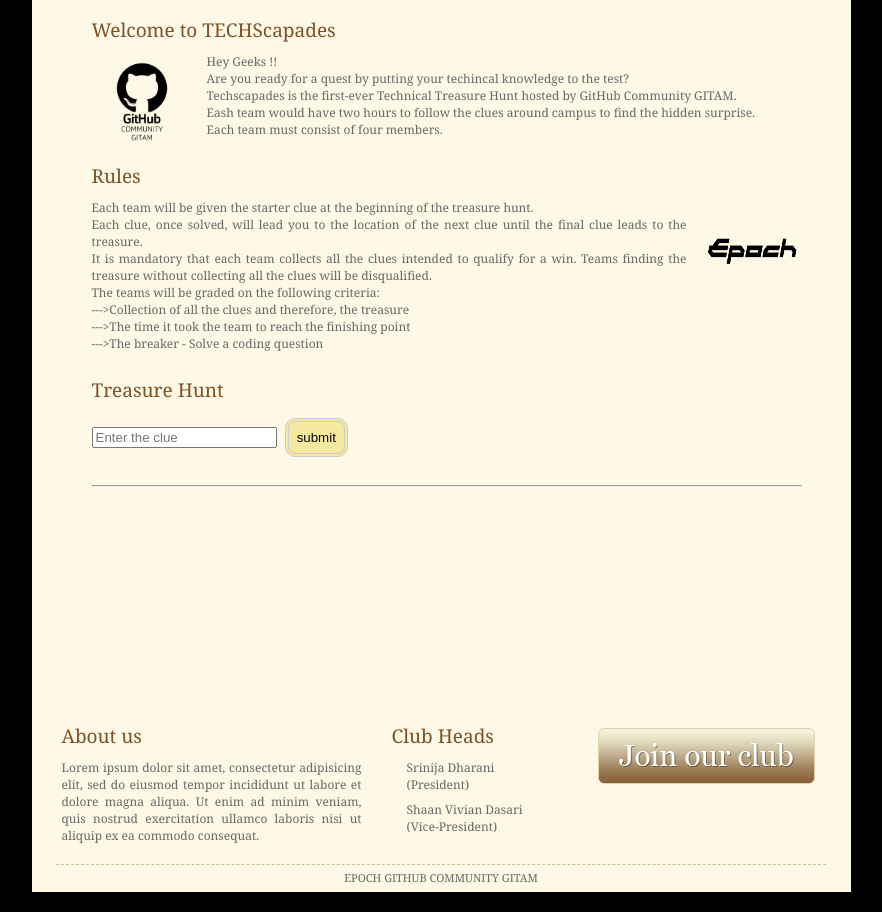
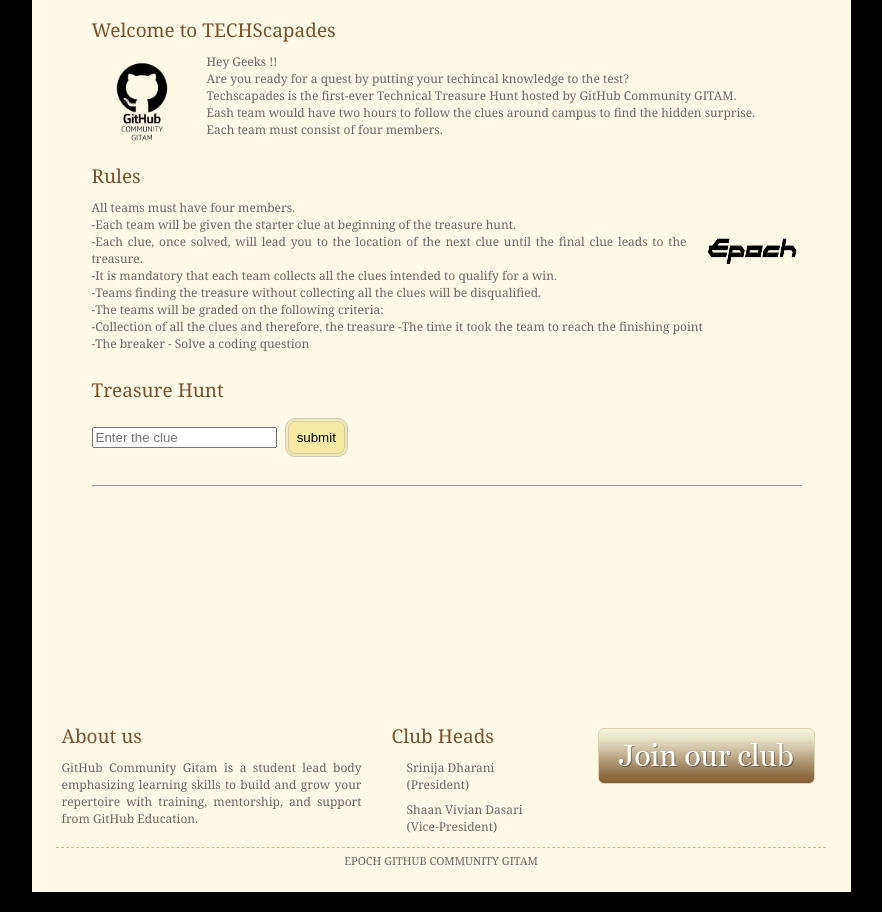
Before and after one commit to Mr-Jerry-Haxor/epoch-treasure-hunt, a plain HTML site: page index.html in a window 1280 px wide. Shown: the part 199-1111 px from the top of the page, without its empty margins (199-1081 px from the left). Drawn offline with Linux system fonts and the light colour scheme.

Commit message:
Update index.html

```diff
--- a/index.html
+++ b/index.html
@@ -22,13 +22,14 @@
         Each team must consist of four members.  </p>
       <h1>Rules</h1>
       <p> <img src="images/epoch dark.png" width="100" height="100" alt="" class="right_icon" />
-        Each team will be given the starter clue at the beginning of the treasure hunt. <br>
-        Each clue, once solved, will lead you to the location of the next clue until the final clue leads to the treasure.<br>
-        It is mandatory that each team collects all the clues intended to qualify for a win. Teams finding the treasure without collecting all the clues will be disqualified.<br>
-        The teams will be graded on the following criteria:
-        <br>  --->Collection of all the clues and therefore, the treasure
-        <br>--->The time it took the team to reach the finishing point
-        <br>--->The breaker - Solve a coding question
+        All teams must have four members.<br>
+        -Each team will be given the starter clue at beginning of the treasure hunt.<br>
+        -Each clue, once solved, will lead you to the location of the next clue until the final clue leads to the treasure.<br>
+        -It is mandatory that each team collects all the clues intended to qualify for a win.<br>
+        -Teams finding the treasure without collecting all the clues will be disqualified. <br>
+        -The teams will be graded on the following criteria:<br>
+        -Collection of all the clues and therefore, the treasure -The time it took the team to reach the finishing point<br>
+        -The breaker - Solve a coding question<br>
       </p>
       <h1>Treasure Hunt</h1>
       <div class="hunt_clues">
@@ -44,7 +45,7 @@
     <div class="bottom_content">
       <div class="about_text">
         <h1>About us</h1>
-        <p> Lorem ipsum dolor sit amet, consectetur adipisicing elit, sed do eiusmod tempor incididunt ut labore et dolore magna aliqua. Ut enim ad minim veniam, quis nostrud exercitation ullamco laboris nisi ut aliquip ex ea commodo consequat. </p>
+        <p> GitHub Community Gitam is a student lead body emphasizing learning skills to build and grow your repertoire with training, mentorship, and support from GitHub Education. </p>
       </div>
       <div class="friends_list">
         <h1>Club Heads</h1>
```
